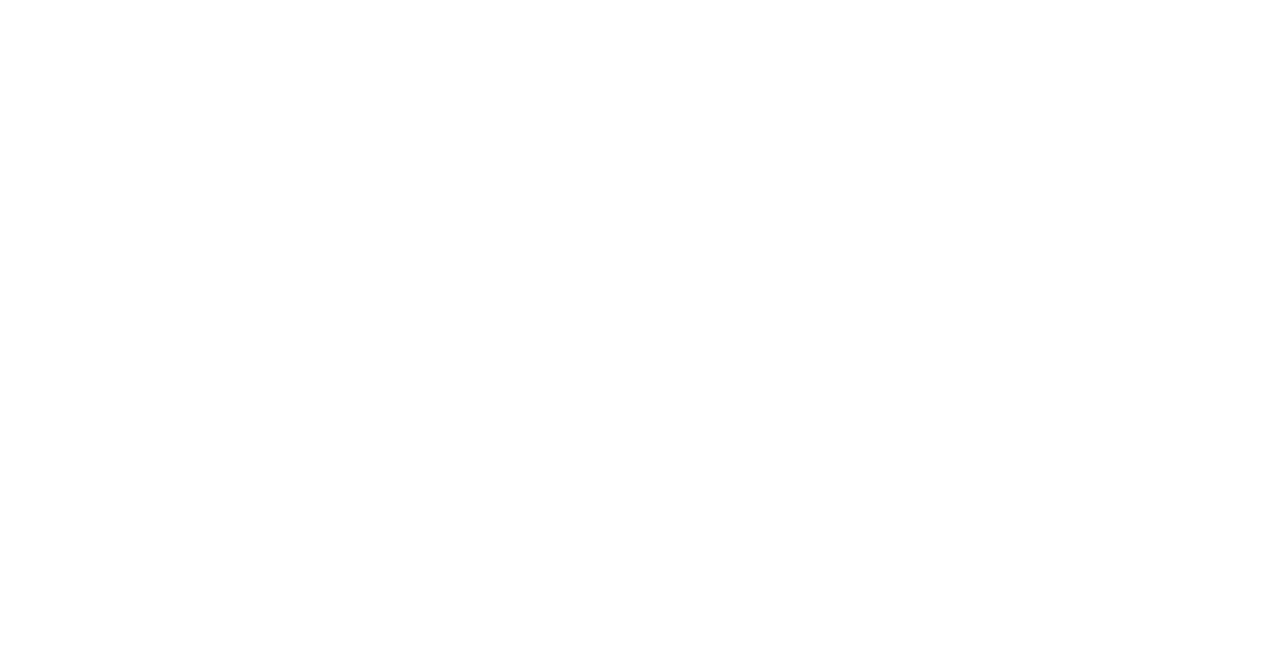
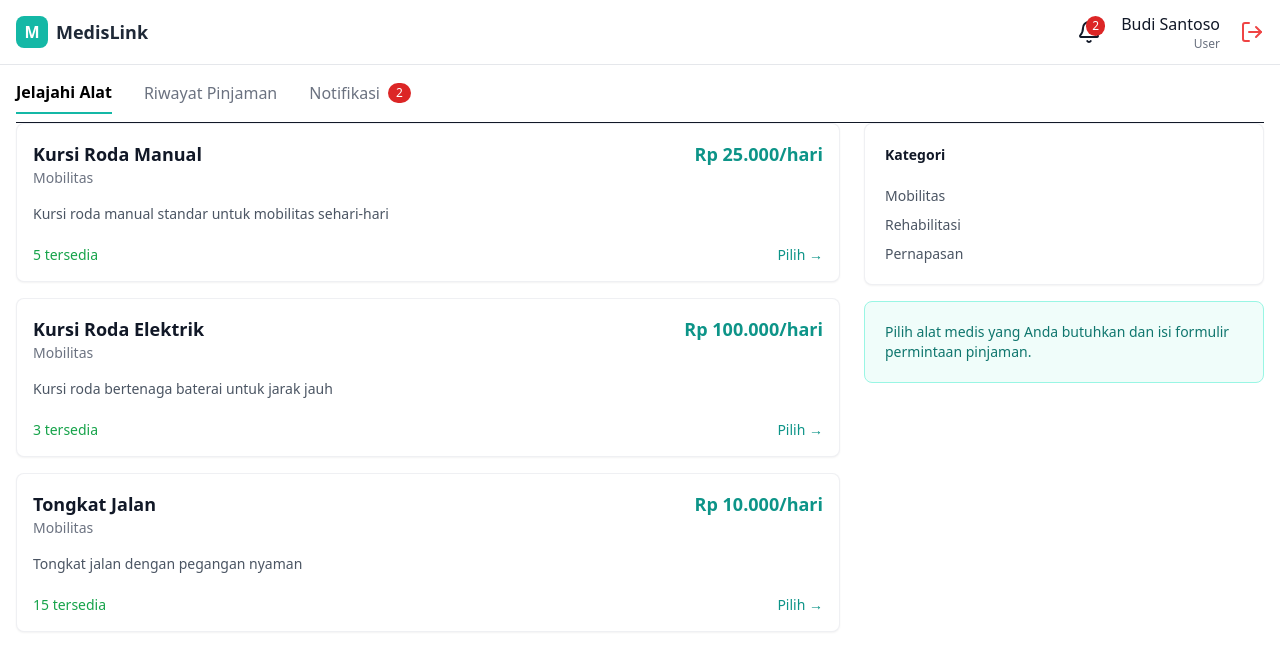
Before and after one commit to mrestuab/medisLink, a React app in the folder frontend/: page /dashboard in a window 1280 px wide. Before the commit this address had no page. Shown: the top 648 px of the page. Built offline with nearby package versions, Linux system fonts and the light colour scheme; sample sign-in values are in the browser's storage; the HTML template or start-up script is replaced by a standard one.

Commit message:
user interface dashboard user

```diff
--- a/frontend/src/App.jsx
+++ b/frontend/src/App.jsx
@@ -1,16 +1,44 @@
 import { Routes, Route } from 'react-router-dom'
+
+// Halaman Publik
 import HomePage from './pages/HomePage'
 import LoginPage from './pages/LoginPage'
 import RegisterPage from './pages/RegisterPage'
+
+// Layout & Halaman Terproteksi
+import ProtectedRoute from './components/ProtectedRoute'
+import UserLayout from './layouts/UserLayout' // <-- IMPORT BARU
+import UserDashboardPage from './pages/UserDashboardPage' // <-- IMPORT BARU
+// import AdminDashboard from './pages/AdminDashboard' // <-- SUDAH ADA
 
 function App() {
   return (
     <div>
       <Routes>
+        {/* Rute Publik */}
         <Route path="/" element={<HomePage />} />
-
         <Route path="/login" element={<LoginPage />} />
         <Route path="/register" element={<RegisterPage />} />
+
+        {/* Rute Terproteksi (Butuh Login) */}
+        <Route element={<ProtectedRoute />}>
+
+          {/* == Rute untuk PENGGUNA (User) == */}
+          {/* Ini yang akan dituju oleh navigate('/dashboard') */}
+          <Route path="/dashboard" element={<UserLayout />}>
+            <Route index element={<UserDashboardPage />} />
+            {/* Nanti, halaman "Riwayat" dan "Notifikasi" bisa ditambah di sini:
+              <Route path="riwayat" element={<HalamanRiwayat />} />
+              <Route path="notifikasi" element={<HalamanNotifikasi />} />
+            */}
+          </Route>
+
+          {/* == Rute untuk ADMIN == */}
+          {/* Kita pindahkan rute admin ke '/admin/dashboard' */}
+          {/* <Route path="/admin/dashboard" element={<AdminDashboard />} /> */}
+
+        </Route>
+
       </Routes>
     </div>
   )
--- /dev/null
+++ b/frontend/src/components/ProtectedRoute.jsx
@@ -0,0 +1,19 @@
+import React from 'react';
+import { Navigate, Outlet } from 'react-router-dom';
+
+const ProtectedRoute = () => {
+  // 1. Cek apakah token ada di localStorage
+  const token = localStorage.getItem('token');
+
+  // 2. Jika tidak ada token, "tendang" ke halaman login
+  if (!token) {
+    // 'replace' berarti user tidak bisa klik "back" ke halaman admin
+    return <Navigate to="/login" replace />;
+  }
+
+  // 3. Jika ada token, izinkan akses ke halaman (AdminDashboard)
+  // <Outlet /> adalah 'placeholder' untuk komponen anak (AdminDashboard)
+  return <Outlet />;
+};
+
+export default ProtectedRoute;
--- /dev/null
+++ b/frontend/src/layouts/UserLayout.jsx
@@ -0,0 +1,75 @@
+import React from "react";
+import { Link, Outlet, useNavigate } from "react-router-dom";
+import { Bell, LogOut } from "lucide-react";
+
+// Mock Data (nanti bisa diganti API)
+const MOCK_USER = {
+  name: "Budi Santoso",
+  role: "user",
+};
+
+const NOTIFICATION_COUNT = 2;
+
+const UserLayout = () => {
+  const navigate = useNavigate();
+
+  const handleLogout = () => {
+    localStorage.removeItem("token");
+    navigate("/login");
+  };
+
+  return (
+    <div className="min-h-screen bg-white text-gray-900">
+      {/* HEADER */}
+      <header className="fixed top-0 w-full z-40 border-b border-gray-200 bg-white/95 backdrop-blur-sm">
+        <div className="max-w-7xl mx-auto w-full px-4 py-3 flex items-center justify-between">
+
+          {/* Kiri: Logo */}
+          <div className="flex items-center gap-2">
+            <div className="w-8 h-8 bg-teal-500 rounded-lg flex items-center justify-center text-white font-bold">
+              M
+            </div>
+            <span className="font-semibold text-lg text-gray-800">MedisLink</span>
+          </div>
+
+          {/* Kanan: Notifikasi + User + Logout */}
+          <div className="flex items-center gap-5">
+
+            {/* Notifikasi */}
+            <button className="relative">
+              <Bell className="w-6 h-6" />
+              {NOTIFICATION_COUNT > 0 && (
+                <span className="absolute -top-1 -right-1 bg-red-600 text-white text-xs px-1.5 py-0.5 rounded-full">
+                  {NOTIFICATION_COUNT}
+                </span>
+              )}
+            </button>
+
+            {/* User Info */}
+            <div className="text-right">
+              <p className="font-medium">{MOCK_USER.name}</p>
+              <p className="text-xs text-gray-500 capitalize">{MOCK_USER.role}</p>
+            </div>
+
+            {/* Logout */}
+            <button
+              onClick={handleLogout}
+              className="text-red-500 hover:text-red-600"
+              title="Logout"
+            >
+              <LogOut className="w-6 h-6" />
+            </button>
+          </div>
+
+        </div>
+      </header>
+
+      {/* CONTENT */}
+      <main className="max-w-7xl mx-auto px-4 pt-20 pb-8">
+        <Outlet />
+      </main>
+    </div>
+  );
+};
+
+export default UserLayout;
--- /dev/null
+++ b/frontend/src/pages/UserDashboardPage.jsx
@@ -0,0 +1,124 @@
+import React, { useState } from 'react';
+import { Link } from 'react-router-dom';
+
+// --- Mock Data (Nanti diganti data dari API) ---
+const MOCK_TOOLS = [
+  { id: 'T001', name: 'Kursi Roda Manual', category: 'Mobilitas', description: 'Kursi roda manual standar untuk mobilitas sehari-hari', stock: 5, price: 25000 },
+  { id: 'T002', name: 'Kursi Roda Elektrik', category: 'Mobilitas', description: 'Kursi roda bertenaga baterai untuk jarak jauh', stock: 3, price: 100000 },
+  { id: 'T003', name: 'Tongkat Jalan', category: 'Mobilitas', description: 'Tongkat jalan dengan pegangan nyaman', stock: 15, price: 10000 },
+];
+const MOCK_CATEGORIES = ['Mobilitas', 'Rehabilitasi', 'Pernapasan'];
+// ---
+
+const UserDashboardPage = () => {
+  const [activeTab, setActiveTab] = useState('jelajahi');
+
+  return (
+    <>
+    <div className="flex items-center gap-8 border-b pb-2 relative">
+      <button
+        onClick={() => setActiveTab("jelajahi")}
+        className={`pb-2 ${
+          activeTab === "jelajahi"
+            ? "font-semibold text-black border-b-2 border-teal-500"
+            : "text-gray-500"
+        }`}
+      >
+        Jelajahi Alat
+      </button>
+
+      <button
+        onClick={() => setActiveTab("riwayat")}
+        className={`pb-2 ${
+          activeTab === "riwayat"
+            ? "font-semibold text-black border-b-2 border-teal-500"
+            : "text-gray-500"
+        }`}
+      >
+        Riwayat Pinjaman
+      </button>
+
+      <button
+        onClick={() => setActiveTab("notifikasi")}
+        className={`pb-2 flex items-center gap-2 ${
+          activeTab === "notifikasi"
+            ? "font-semibold text-black border-b-2 border-teal-500"
+            : "text-gray-500"
+        }`}
+      >
+        Notifikasi
+
+        <span className="px-2 py-0.5 text-white text-xs rounded-full bg-red-600">
+          2
+        </span>
+      </button>
+
+    </div>
+
+      {/* 2. Konten Halaman (Grid) */}
+      <div className="grid grid-cols-1 lg:grid-cols-3 gap-6">
+
+        {/* Kolom Kiri: Daftar Alat (col-span-2) */}
+        <div className="lg:col-span-2 space-y-4">
+          {MOCK_TOOLS.map((tool) => (
+            <div key={tool.id} className="card card-side bg-base-100 shadow-sm border border-gray-200/60 p-4 items-center">
+              <div className="card-body p-0">
+                <div className="flex justify-between items-start">
+                  <div>
+                    <h2 className="card-title text-lg font-semibold">{tool.name}</h2>
+                    <p className="text-sm text-gray-500">{tool.category}</p>
+                  </div>
+                  <div className="text-right">
+                    <p className="text-lg font-semibold text-teal-600">
+                      Rp {tool.price.toLocaleString('id-ID')}/hari
+                    </p>
+                  </div>
+                </div>
+                <p className="text-sm text-gray-600 mt-2">{tool.description}</p>
+                <div className="flex justify-between items-end mt-3">
+                  <p className="text-sm font-medium text-green-600">
+                    {tool.stock} tersedia
+                  </p>
+                  <Link to={`/alat/${tool.id}`} className="link link-primary text-teal-600 font-medium">
+                    Pilih →
+                  </Link>
+                </div>
+              </div>
+            </div>
+          ))}
+        </div>
+
+        {/* Kolom Kanan: Sidebar (col-span-1) */}
+        <div className="lg:col-span-1 space-y-4">
+          {/* Card Kategori */}
+          <div className="card bg-base-100 shadow-sm border border-gray-200/60">
+            <div className="card-body p-5">
+              <h3 className="font-semibold mb-3">Kategori</h3>
+              <ul className="space-y-2">
+                {MOCK_CATEGORIES.map((cat) => (
+                  <li key={cat}>
+                    <a href="#" className="text-gray-600 hover:text-teal-600">
+                      {cat}
+                    </a>
+                  </li>
+                ))}
+              </ul>
+            </div>
+          </div>
+
+          {/* Card Hint */}
+          <div className="card bg-teal-50 border-teal-200 border">
+            <div className="card-body p-5">
+              <p className="text-sm text-teal-700">
+                Pilih alat medis yang Anda butuhkan dan isi formulir permintaan pinjaman.
+              </p>
+            </div>
+          </div>
+        </div>
+
+      </div>
+    </>
+  );
+};
+
+export default UserDashboardPage;
```
